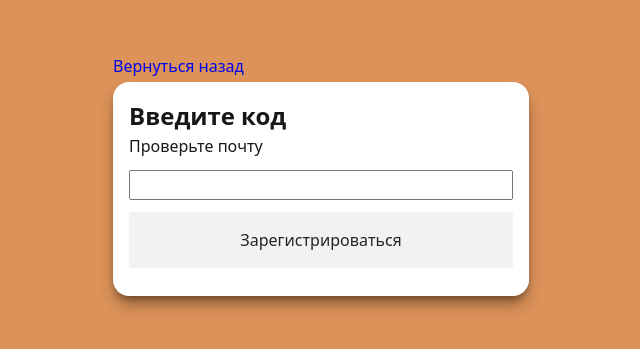
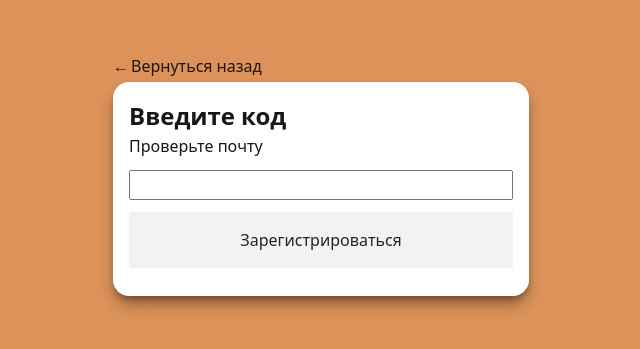
Before and after one commit to exectly7/SecureDevelopment, a React (Vite) app in the folder client/: page /code in a window 1280 px wide. Shown: the part 225-574 px from the top of the page, without its empty margins (319-959 px from the left). Built offline with nearby package versions, Linux system fonts and the light colour scheme.

Commit message:
feat: add arrow for back button

```diff
--- a/client/src/pages/auth/AuthLayout.css
+++ b/client/src/pages/auth/AuthLayout.css
@@ -38,12 +38,17 @@
         min-width: 0;
         box-sizing: border-box;
     }
+}
 
 .auth-layout__back-link {
     color: var(--color-on-primary);
     text-decoration: none;
 
     align-self: flex-start;
+    display: inline-flex;
+
+    align-items: center;
+    gap: 0.125rem;
 }
 
 .auth-layout__back-link:hover {
--- a/client/src/pages/auth/AuthLayout.tsx
+++ b/client/src/pages/auth/AuthLayout.tsx
@@ -5,7 +5,10 @@ export default function AuthLayout() {
     return (
         <div className="auth-layout">
             <div className="auth-layout__wrapper">
-                <Link to="/" className="auth-layout__back-link">Вернуться назад</Link>
+                <Link to="/" className="auth-layout__back-link">
+                    <span aria-hidden="true">←</span>
+                    Вернуться назад
+                </Link>
                 <div className="auth-layout__card">
                     <Outlet/>
                 </div>
```
